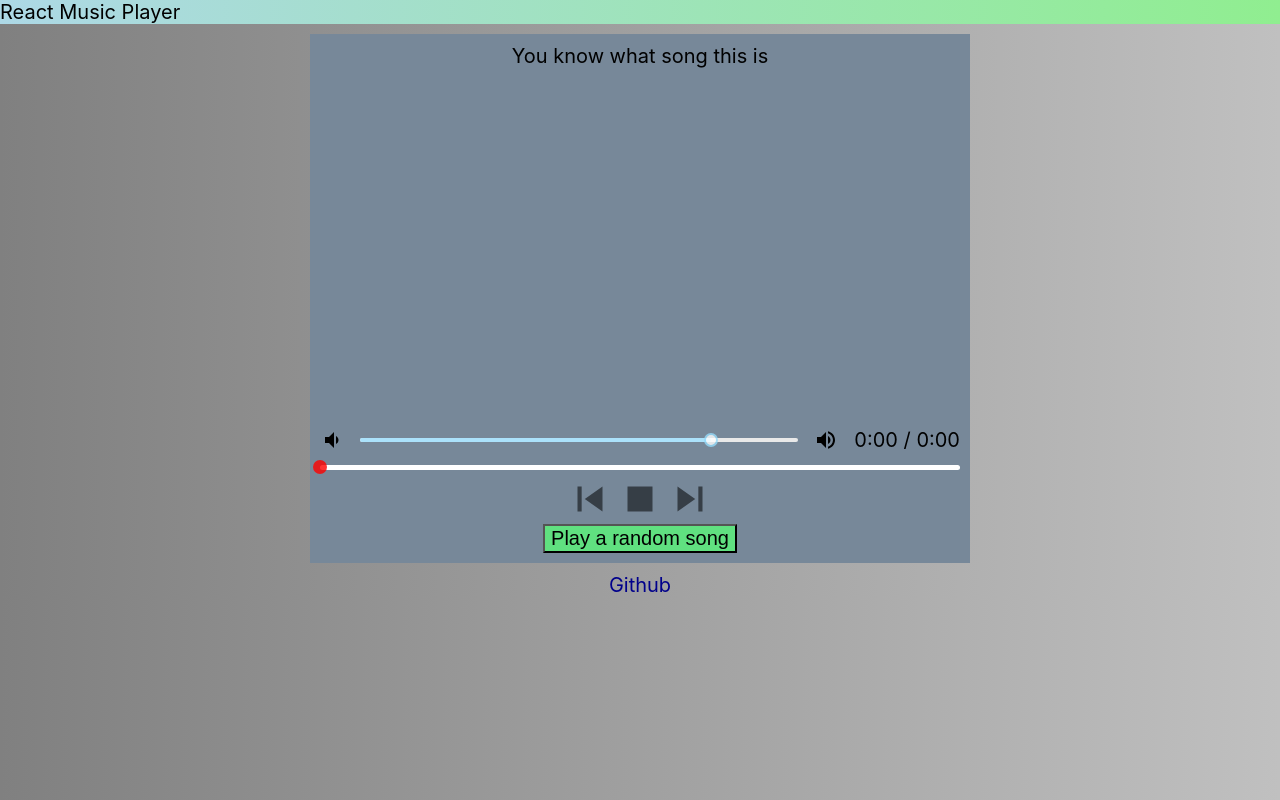
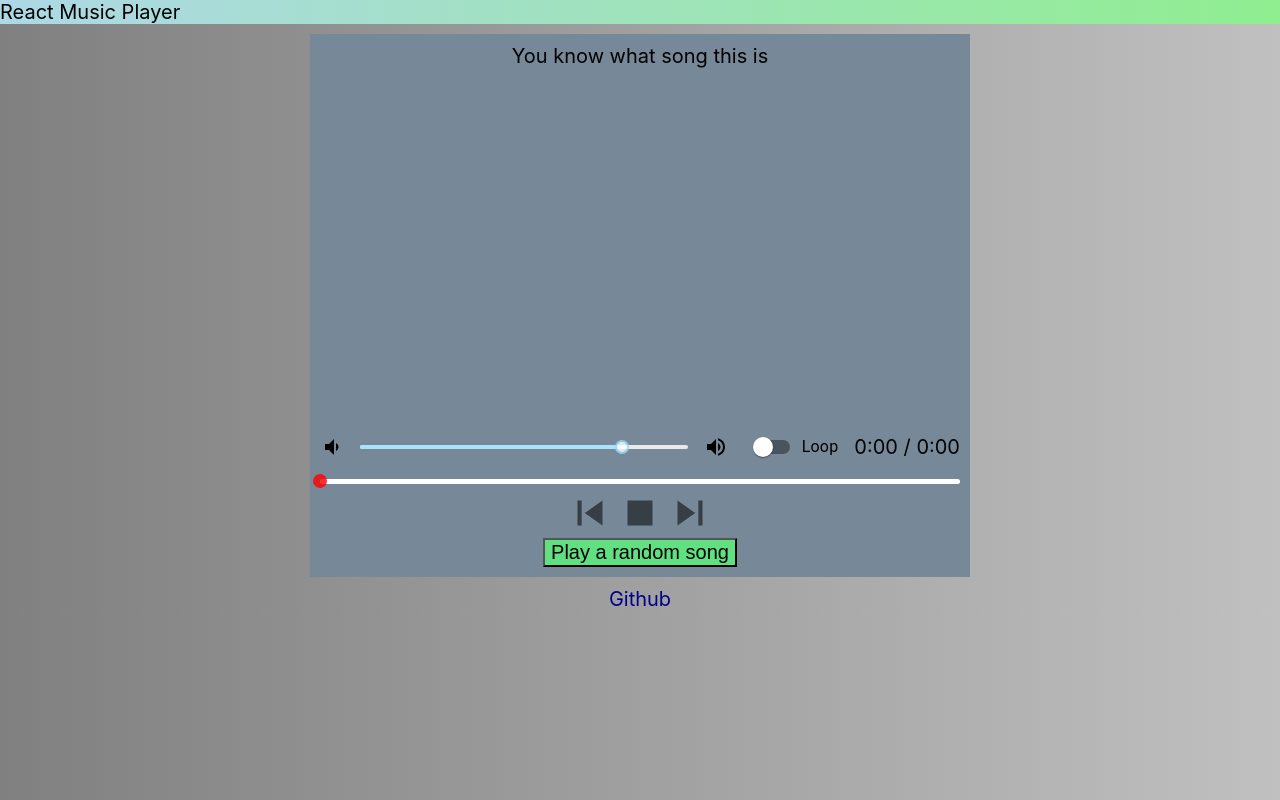
Before and after one commit to Danh-Lan/music-player, a React (Create React App) app: page / in a window 1280 px wide. Built offline with nearby package versions, Linux system fonts and the light colour scheme; the HTML template or start-up script is replaced by a standard one.

Commit message:
loop video

```diff
--- a/src/component/App.js
+++ b/src/component/App.js
@@ -1,6 +1,6 @@
 import RandomButton from './RandomButton.js';
 import musicList from '../data/MusicList.js';
-import ReactPlayer from 'react-player';
+import ReactPlayer from 'react-player/lazy';
 import Control from './Control.js';
 import 'rc-slider/assets/index.css';
 import { useState, useRef } from 'react';
@@ -17,6 +17,7 @@ function App() {
 	const [songProgress, setSongProgress] = useState(0);
 	const [volume, setVolume] = useState(0.8);
 	const [duration, setDuration] = useState(0);
+	const [loop, setLoop] = useState(false);
 
 	const handlePlay = () => {
 		setIsPlaying(true);
@@ -56,6 +57,7 @@ function App() {
 						url = {currentSong.url}
 						volume = {volume}
 						playing = {isPlaying}
+						loop = {loop}
 						controls = {false}
 						onPlay = {handlePlay}
 						onPause = {handlePause}
@@ -81,6 +83,7 @@ function App() {
 							duration = {duration}
 							songProgress = {songProgress} setSongProgress = {setSongProgress}
 							volume = {volume} setVolume = {setVolume}
+							loop = {loop} setLoop = {setLoop}
 						/>
 						<div></div>
 						<RandomButton song = {song} setCurrentSong = {setCurrentSong}
--- a/src/component/Control.js
+++ b/src/component/Control.js
@@ -5,6 +5,8 @@ import SkipPreviousIcon from '@mui/icons-material/SkipPrevious';
 import SkipNextIcon from '@mui/icons-material/SkipNext';
 import VolumeDown from '@mui/icons-material/VolumeDown';
 import VolumeUp from '@mui/icons-material/VolumeUp';
+import FormControlLabel from '@mui/material/FormControlLabel';
+import Switch from '@mui/material/Switch';
 import Stack from '@mui/material/Stack';
 
 import Slider from "rc-slider";
@@ -12,7 +14,7 @@ import 'rc-slider/assets/index.css';
 
 import '../style/Control.css';
 
-function Control({audio, duration, isPlaying, setIsPlaying, song, setCurrentSong, currentSongIndex, setCurrentSongIndex, songProgress, setSongProgress, volume, setVolume}) {
+function Control({audio, duration, isPlaying, setIsPlaying, song, setCurrentSong, currentSongIndex, setCurrentSongIndex, songProgress, setSongProgress, volume, setVolume, loop, setLoop}) {
 	const handleChangeVolume = (newVolume) => {
 		setVolume(newVolume);
 	};
@@ -84,6 +86,10 @@ function Control({audio, duration, isPlaying, setIsPlaying, song, setCurrentSong
 		}
 	};
 
+	const handleLoop = () => {
+		setLoop(!loop);
+	};
+
 	return (
         <div tabIndex="1" onKeyDown = {handleKeyDown} onKeyPress={(e) => handleKeyPress(e)}>
 			<Stack spacing={2} direction="row" sx={{ mb: 1 }} alignItems="center">
@@ -97,6 +103,15 @@ function Control({audio, duration, isPlaying, setIsPlaying, song, setCurrentSong
 					value = {volume}
 				/>
 				<VolumeUp/>
+
+				<FormControlLabel control=
+					{<Switch
+						checked={loop}
+      					onChange={handleLoop}
+					/>}
+					label="Loop"
+				/>
+
 				<div>
 					<span>{convertDuration(Math.floor(songProgress))}</span>
 					<span>&nbsp;/&nbsp;</span>
```
